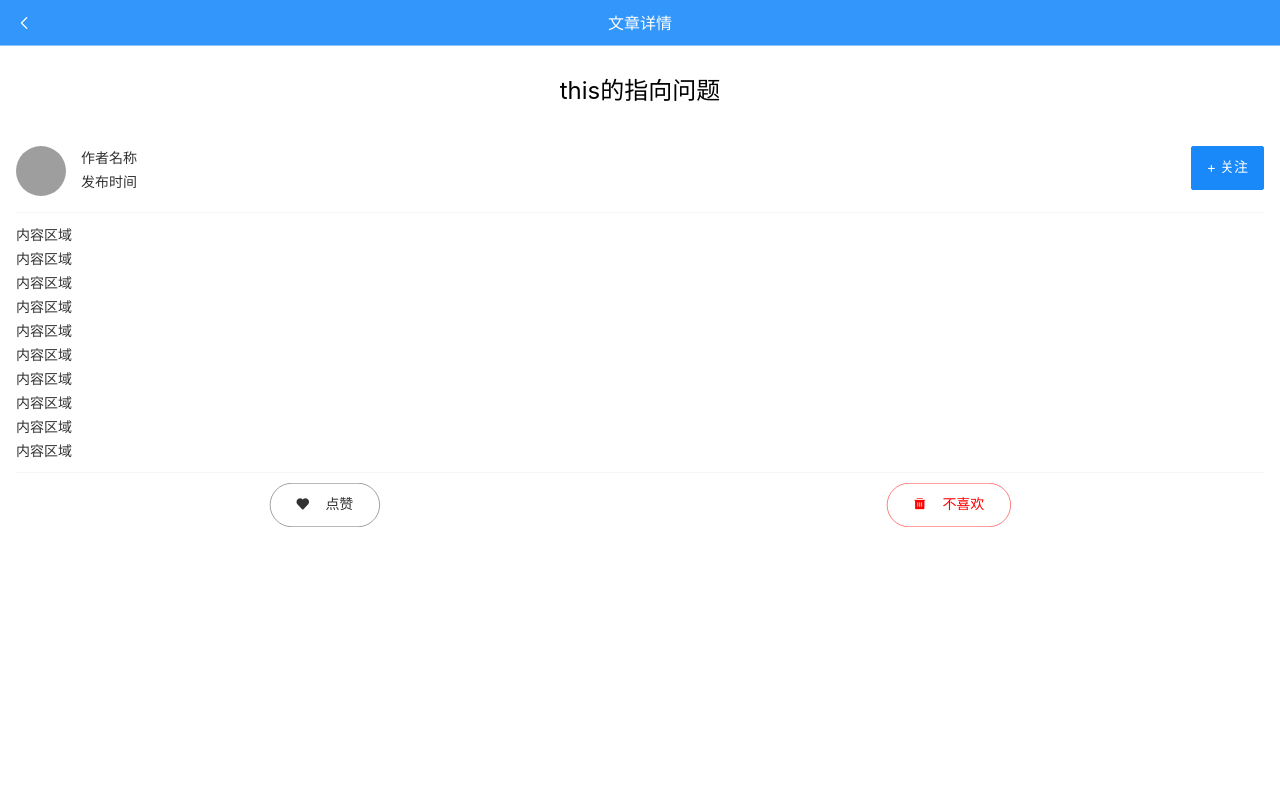
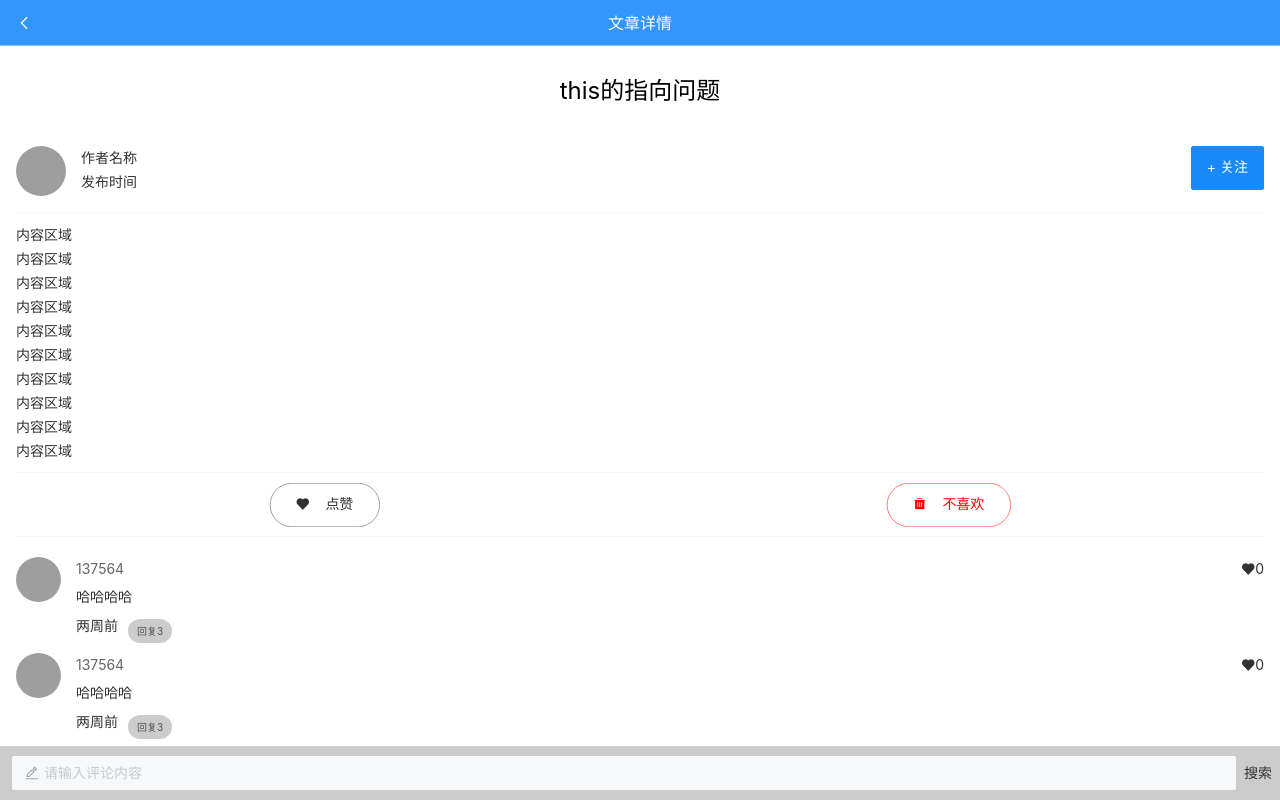
Before and after one commit to MangoIsGreat/mobile_toutiao, a Vue app: page /#/details/1 in a window 1280 px wide. Shown: the top 800 px of the page. Built offline with nearby package versions, Linux system fonts and the light colour scheme; grey boxes are pictures that could not be loaded.

Commit message:
完成评论区域&书写评论区域

```diff
--- /dev/null
+++ b/src/views/details/components/comment.vue
@@ -0,0 +1,68 @@
+<template>
+  <van-cell>
+      <template slot="title">
+          <div v-for="(item, index) in 10" :key="index" class="commentBox">
+              <div class="comImg">
+                <img src="https://ss0.bdstatic.com/70cFuHSh_Q1YnxGkpoWK1HF6hhy/it/u=10507900,3660235464&fm=26&gp=0.jpg" alt="">
+              </div>
+              <div class="comInfo">
+                  <div class="comInfo-uname">137564</div>
+                  <div class="comInfo-content">哈哈哈哈</div>
+                  <div class="comInfo-other">
+                      <span class="comInfo-time">两周前</span>
+                      <van-button class="reply" size="mini" round type="info">回复3</van-button>
+                  </div>
+              </div>
+              <div class="comLoveIcon">
+                <van-icon name="like" />0
+              </div>
+              </div>
+      </template>
+  </van-cell>
+</template>
+
+<script>
+export default {
+
+}
+</script>
+
+<style lang="less">
+.commentBox {
+    display: flex;
+    margin-top: 10px;
+    .comImg {
+        img {
+            width: 45px;
+            height: 45px;
+            border-radius: 50%;
+        }
+    }
+    .comInfo {
+        flex: 1;
+        margin-left: 15px;
+        .comInfo-uname {
+            color: #666;
+        }
+        .comInfo-content {
+            margin: 4px 0;
+        }
+        .comInfo-other {
+            line-height: 26px;
+            .comInfo-time {
+                margin-right: 10px;
+            }
+            .reply {
+                background-color: #ccc;
+                border: none;
+                color: #555;
+                line-height: 22px;
+                span {
+                    line-height: 16px;
+                    padding: 3px 5px;
+                }
+            }
+        }
+    }
+}
+</style>
--- /dev/null
+++ b/src/views/details/components/write.vue
@@ -0,0 +1,43 @@
+<template>
+  <div class="write">
+    <van-search
+      v-model="value"
+      placeholder="请输入评论内容"
+      show-action
+      @search="onSearch">
+      <template slot="left-icon">
+        <van-icon name="edit" />
+      </template>
+      <template slot="action">
+        搜索
+      </template>
+    </van-search>
+  </div>
+</template>
+
+<script>
+export default {
+  data () {
+    return {
+      value: ''
+    }
+  },
+  methods: {
+    onSearch (key) {
+      window.console.log(key)
+    }
+  }
+}
+</script>
+
+<style lang="less">
+.write {
+    position: fixed;
+    bottom: 0;
+    left: 0;
+    width: 100%;
+    .van-search {
+      background-color: #ccc!important;
+    }
+}
+</style>
--- a/src/views/details/index.vue
+++ b/src/views/details/index.vue
@@ -33,12 +33,24 @@
           <van-icon class="like-icon" name="delete" />&nbsp;&nbsp;&nbsp;&nbsp;不喜欢
         </van-button>
       </van-cell>
+      <!-- 评论区域： -->
+      <div>
+        <comment></comment>
+      </div>
+      <!-- 添加评论组件： -->
+      <write></write>
   </div>
 </template>
 
 <script>
+import comment from './components/comment'
+import write from './components/write'
 export default {
-  name: 'details'
+  name: 'details',
+  components: {
+    comment,
+    write
+  }
 }
 </script>
 
```
